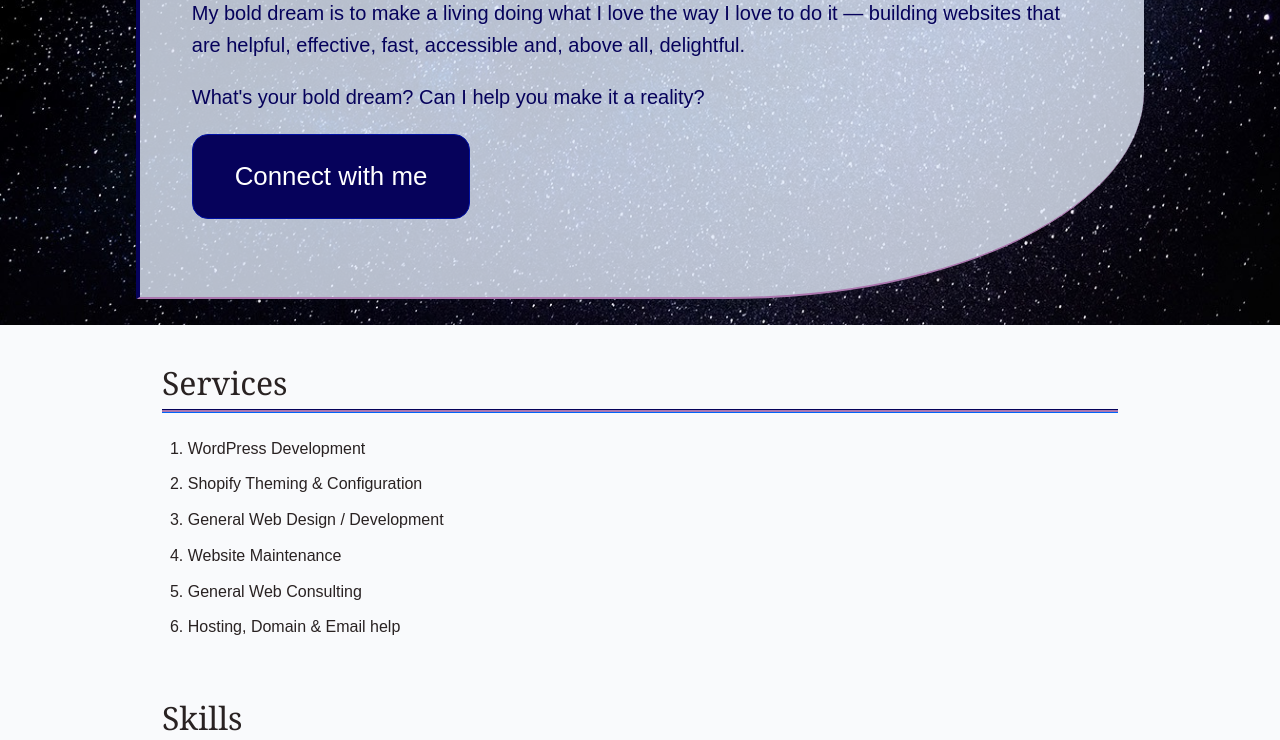
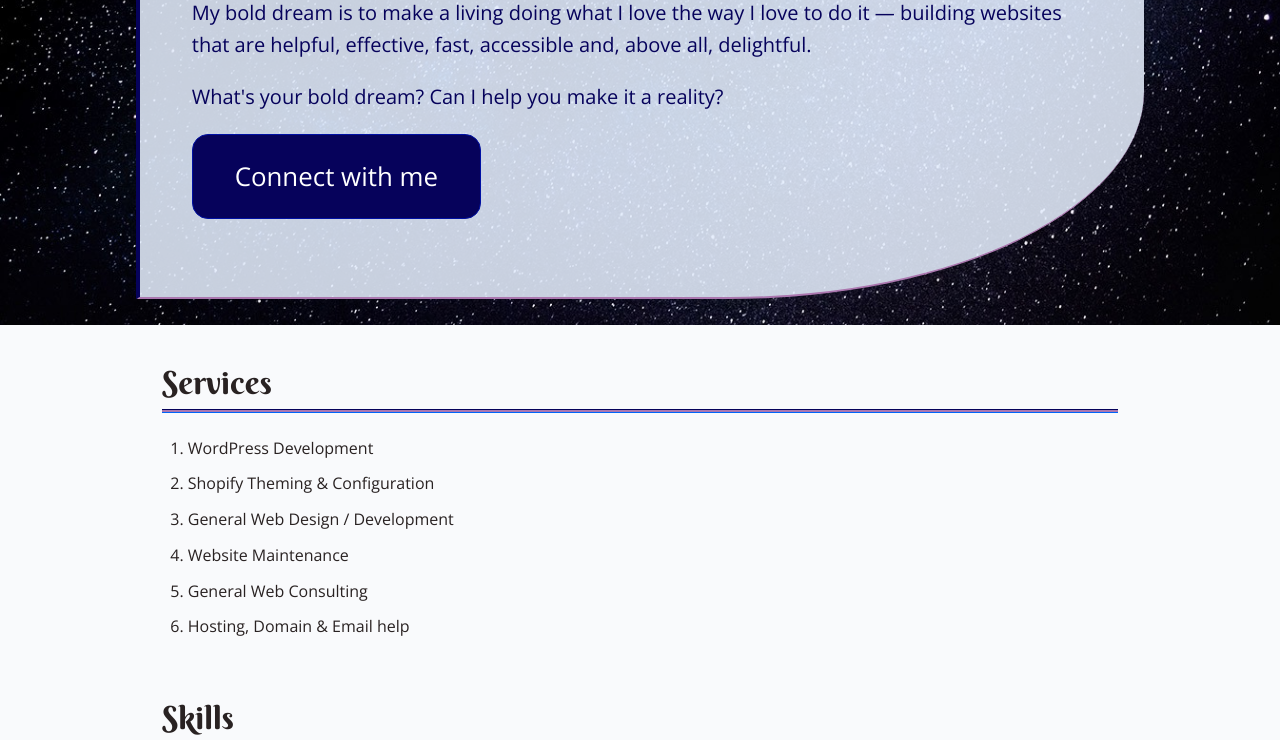
Before and after one commit to LizNix/bolddreamstudio, a plain HTML site: page index.html in a window 1280 px wide. Shown: the part 360-1100 px from the top of the page. Drawn offline with nearby package versions, Linux system fonts and the light colour scheme.

Commit message:
Web fonts added. Minor changes to text.

```diff
--- a/index.html
+++ b/index.html
@@ -7,6 +7,8 @@
 	<title>Bold Dream Studio - Web Design - Internet Marketing</title>
 	<meta name="description" content="Web Design and Development. Making Bold Dreams come to life online. I know that sounds cheesy, but it's true.">
 	<link href="style.css" rel="stylesheet" media="all">
+
+	<link href="https://fonts.googleapis.com/css?family=Open+Sans:400,700|Berkshire+Swash" rel="stylesheet">
 
 	</head>
 	<body>
@@ -116,7 +118,7 @@
 					<a class="works-project-img-link" href="http://www.bolddreamstudio.com"><img src="images/bold-dream-studio.png" alt="Bold Dream Studio Homepage"></a>
 					<a class="works-project-link" href="http://www.bolddreamstudio.com">www.bolddreamstudio.com</a>
 					<div class="works-project-description">
-						<p>If you've read this far then the behind the scenes on this very project merits some explication. Now that I’m working independently once again I needed a new site to showcase my abilities. It brings together all of the best practices I’ve learned along the way as well as some principles I’ve been waiting for an opportunity to implement and experiment with. It’s a static site starting with content that is then is semantically marked up and given a progressively enhanced design in the browser, with css rules declared in order from least to greatest specificity, all on a self-managed server. Feedback is welcome and appreciated.</p>
+						<p>If you've read this far then the behind the scenes on this very project merits some explication. Now that I’m working independently once again I needed a new site to showcase my abilities. It brings together all of the best practices I’ve learned along the way as well as some principles I’ve been waiting for an opportunity to implement and experiment with. It’s a static site. I strated with text content then formatted it with semantic mark up and progressively built the design in browser, all on a self-managed server. Feedback is welcome and appreciated.</p>
 					</div>
 				</div>
 				<p>Additional examples available upon request.</p>
--- a/scss/_variables.scss
+++ b/scss/_variables.scss
@@ -19,8 +19,8 @@ $gutter-sm: $ratio-down *1em;
 
 
 /*fonts*/
-$font-stack-body :  sans-serif;
-$font-stack-heading: 'Georgia', serif;
+$font-stack-body :  'Open Sans', sans-serif;
+$font-stack-heading: 'Berkshire Swash', 'Georgia', serif;
 
 /*colors*/
 
--- a/scss/style.scss
+++ b/scss/style.scss
@@ -146,6 +146,7 @@ footer{
 h2.branding{
 	color:$primary;
 	margin-bottom:0;
+	font-weight: 900;
 	span{
 		font-weight:500;
 		color:$secondary;
@@ -174,7 +175,7 @@ section:not(.intro) h1{
 	border-bottom:2px solid $accent2;
 	border-radius:$gutter 0;
 	border-bottom-right-radius: 16*$gutter 8*$gutter;
-	background: transparentize(desaturate(lighten($accent1, 45),20),.2);
+	background: transparentize(desaturate(lighten($accent1, 45),20),.125);
 	h2{
 		font-weight: 700;
 	}
```
Also changed, not shown: style.css, 1 other file.
